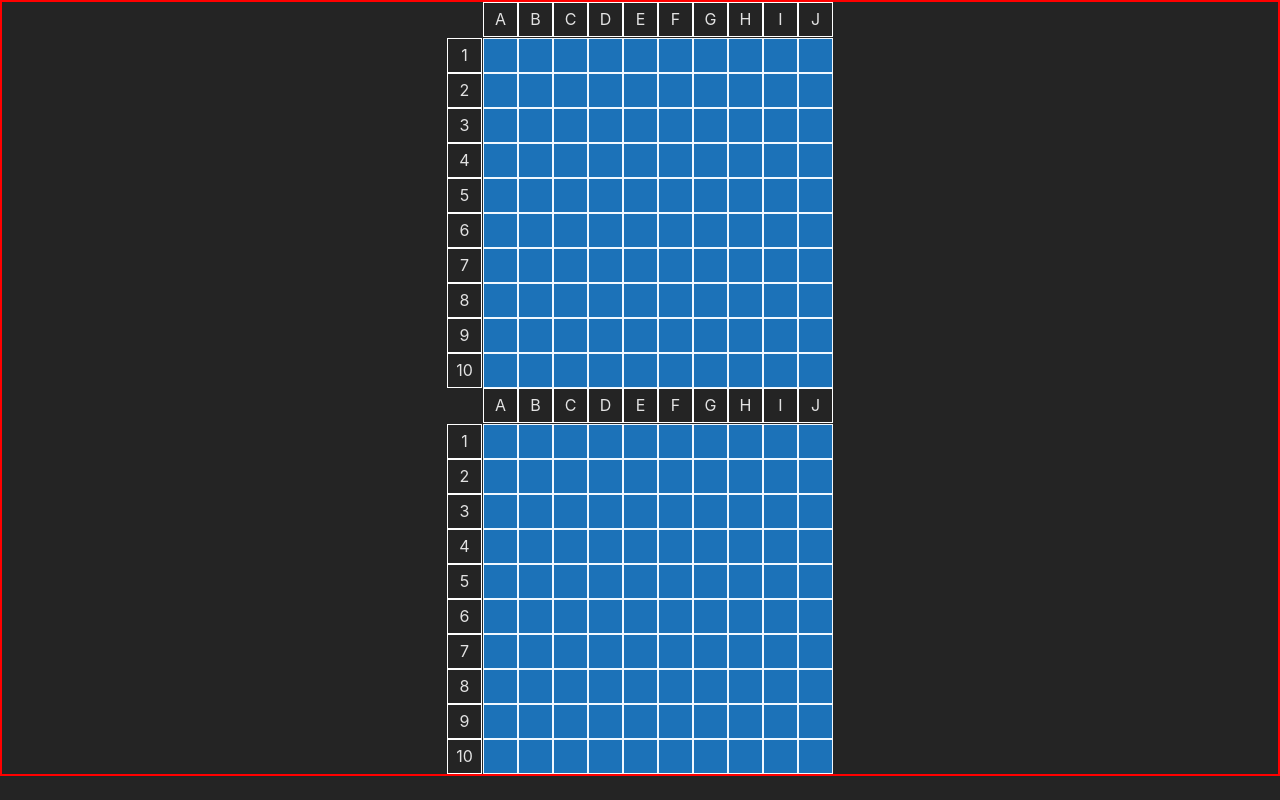
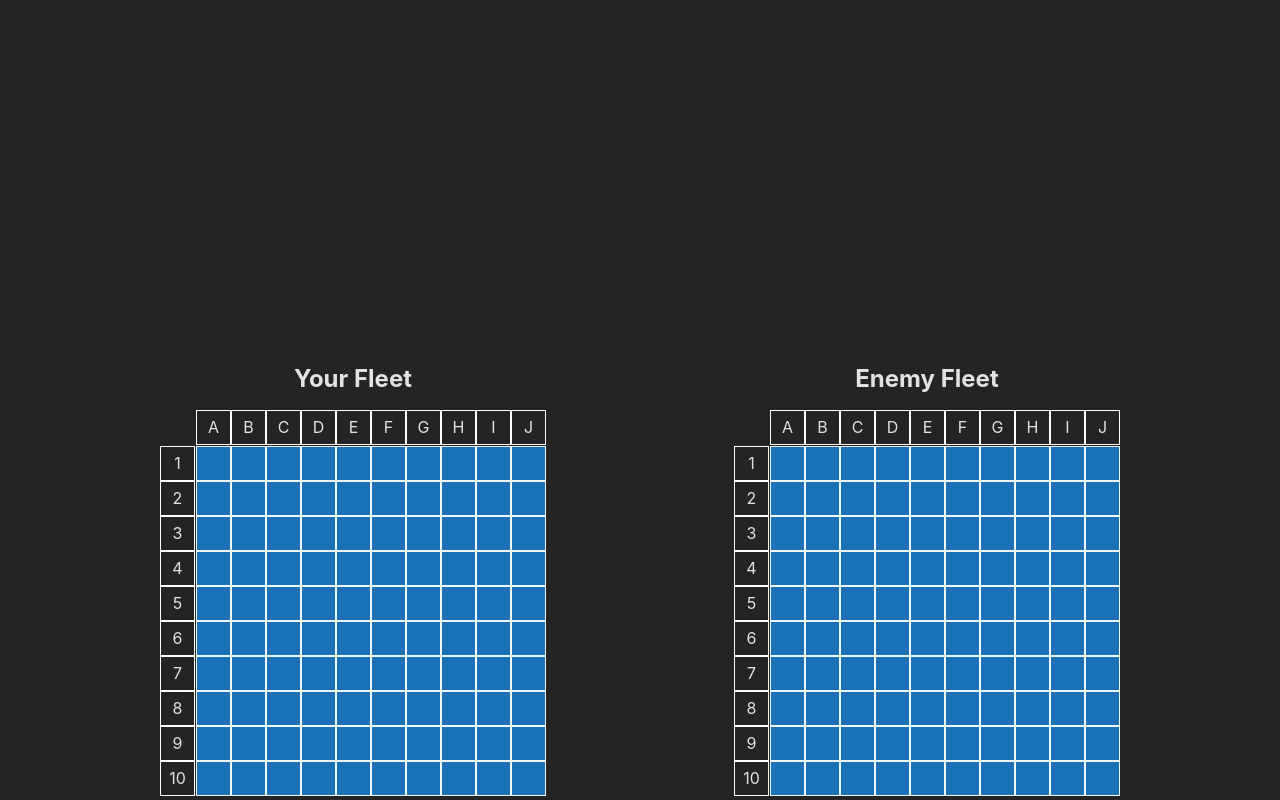
Before and after one commit to Dana-Hong/battleship, a React (Vite) app: page /playgame in a window 1280 px wide. Built offline with nearby package versions, Linux system fonts and the light colour scheme.

Commit message:
Finish styling for gameplay component

```diff
--- a/src/Coordinate.tsx
+++ b/src/Coordinate.tsx
@@ -45,7 +45,9 @@ export default function Coordinate(props: {
 
     return (
         <div
-            className={`coordinate ${shipHere ? "occupied" : ""} ${hovered ? hovered : ""}`}
+            className={`coordinate ${shipHere ? "occupied" : ""} ${hovered ? hovered : ""} ${
+                isPlayerBoard || setup === false ? "" : "enemyboard"
+            }`}
             id={location}
             onClick={(event) => {
                 if (setup) {
--- a/src/PlayGame.tsx
+++ b/src/PlayGame.tsx
@@ -133,8 +133,10 @@ export default function PlayGame(props: {
 
     return (
         <div className="play-game">
-            {winner && <p>{`${winner} wins!`}</p>}
+            {<h1 className={`title ${winner ? "unhide" : ""}`}>{`${winner} wins!`}</h1>}
             <div className="game-area">
+                <div className="">
+                    <h2 className="fleet-label">Your Fleet</h2>
                     <Board
                         setup={false}
                         fleet={fleet}
@@ -143,6 +145,9 @@ export default function PlayGame(props: {
                         isPlayerBoard={true}
                         target={target}
                     />
+                </div>
+                <div className="">
+                    <h2 className="fleet-label">Enemy Fleet</h2>
                     <Board
                         setup={false}
                         fleet={opponentFleet}
@@ -154,5 +159,6 @@ export default function PlayGame(props: {
                     />
                 </div>
             </div>
+        </div>
     );
 }
--- a/src/Setup.tsx
+++ b/src/Setup.tsx
@@ -134,6 +134,7 @@ const Setup = (props: {
                         fleet={fleet}
                         coordinates={coordinates}
                         setCoordinates={setCoordinates}
+                        isPlayerBoard={true}
                     />
                 </LocationContext.Provider>
                 <div className="ship-container">
--- a/src/coordinate.scss
+++ b/src/coordinate.scss
@@ -7,11 +7,11 @@
 }
 
 .valid {
-    background-color: rgb(7, 63, 46);
+    background-color: rgb(97, 97, 97);
 }
 
-.coordinate:hover {
-    background-color: rgb(7, 63, 46);
+.enemyboard:hover {
+    background-color: aliceblue;
 }
 
 .occupied {
--- a/src/home.scss
+++ b/src/home.scss
@@ -1,5 +1,4 @@
 .main-menu {
-    border: solid green 2px;
     max-width: 1024px;
     margin: 0 auto;
     height: 100%;
@@ -15,7 +14,6 @@
 .menu-buttons {
     display: flex;
     flex-direction: column;
-    border: solid red 2px;
     max-width: 30em;
     align-items: center;
     margin: 0 auto;
--- a/src/playgame.scss
+++ b/src/playgame.scss
@@ -1,6 +1,36 @@
+.play-game {
+    min-height: 100vh;
+    max-width: 1536px;
+    min-width: 396px;
+    margin: 0 auto;
+    display: flex;
+    flex-direction: column;
+}
+
+.fleet-label {
+    text-align: center;
+}
+
+.title {
+    visibility: hidden;
+    margin-bottom: 5em;
+}
+
+.unhide {
+    visibility: visible;
+}
+
 .game-area {
     display: flex;
     flex-direction: column;
     margin: 0 auto;
-    border: solid red 2px;
 }
+
+@media (min-width: 1140px) {
+    .game-area {
+        width: 75%;
+        flex-direction: row;
+        gap: 5em;
+        justify-content: space-between;
+    }
+}
```
Lines whose indentation alone changed are shown as unchanged.
